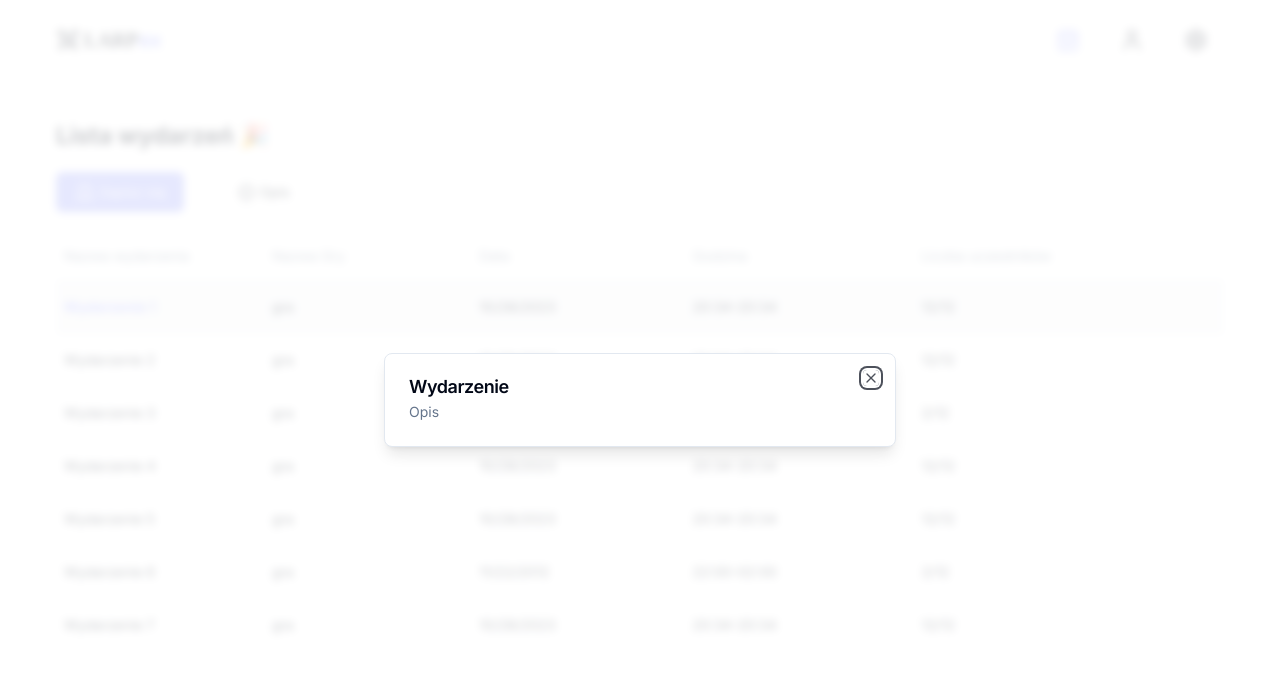
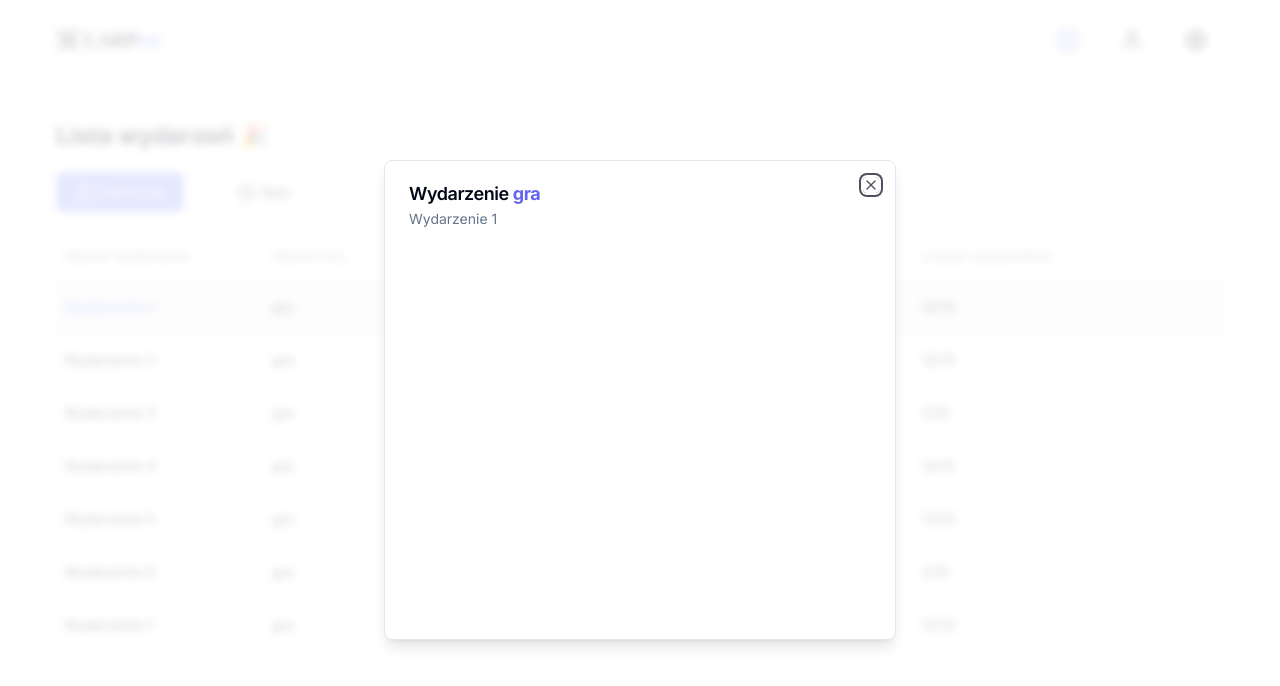
Before and after one commit to PO-2023/LARPex, a React (Vite) app in the folder frontend/: page /events in a window 1280 px wide. Both pictures are taken after a click on the button "Opis". Shown: the top 686 px of the page. Built offline with nearby package versions, Linux system fonts and the light colour scheme; a web font is replaced by a local one.

Commit message:
dialog mechanizm fix

```diff
--- a/frontend/src/components/Header.tsx
+++ b/frontend/src/components/Header.tsx
@@ -1,11 +1,11 @@
 import { Outlet, Link } from "react-router-dom";
-import { CalendarRange, User, Settings, Menu } from "lucide-react";
+import { CalendarRange, User, Settings } from "lucide-react";
 import { Button } from "./ui/button";
 import { useLocation } from "react-router-dom";
 import Logo from "./Logo";
 import { cn } from "@/lib/utils";
 const Header = () => {
-  let location = useLocation();
+  const location = useLocation();
 
   return (
     <>
--- a/frontend/src/components/dialogs/EventDescriptionDialog.tsx
+++ b/frontend/src/components/dialogs/EventDescriptionDialog.tsx
@@ -6,16 +6,25 @@ import {
   DialogTitle,
 } from "@/components/ui/dialog";
 import { useDialog } from "@/stores/dialogStore/dialogStore";
+import { useSelectedEvent } from "@/stores/selectedItemStore/selectedItemStore";
 
 const EventDescriptionDialog = () => {
   const { type, closeDialog } = useDialog();
+  const { selectedEvent } = useSelectedEvent();
 
   return (
     <Dialog open={type === "DescriptionDialog"} onOpenChange={closeDialog}>
-      <DialogContent>
+      <DialogContent className="min-h-[30rem]">
         <DialogHeader>
-          <DialogTitle>Wydarzenie</DialogTitle>
-          <DialogDescription>Opis</DialogDescription>
+          <DialogTitle>
+            Wydarzenie{" "}
+            <span className="font-bold text-indigo-500">
+              {selectedEvent?.gameName}
+            </span>
+          </DialogTitle>
+          <DialogDescription className="mt-4">
+            {selectedEvent?.eventName}
+          </DialogDescription>
         </DialogHeader>
       </DialogContent>
     </Dialog>
--- a/frontend/src/components/events/Event.tsx
+++ b/frontend/src/components/events/Event.tsx
@@ -10,7 +10,7 @@ interface EventProps {
 }
 
 const Event: FC<EventProps> = ({ event }) => {
-  const { selectedEventId, setSelectedEventId } = useSelectedEvent();
+  const { selectedEvent, setSelectedEvent } = useSelectedEvent();
   const formattedDateTime = event.dateTime.toLocaleDateString();
 
   const startTime =
@@ -24,17 +24,17 @@ const Event: FC<EventProps> = ({ event }) => {
 
   return (
     <TableRow
-      onClick={() => setSelectedEventId(event.id)}
+      onClick={() => setSelectedEvent(event)}
       key={event.id}
       className={cn(
         "cursor-pointer",
-        selectedEventId === event.id && "bg-gray-100 hover:bg-gray-100"
+        selectedEvent?.id === event.id && "bg-gray-100 hover:bg-gray-100"
       )}
     >
       <TableCell
         className={cn(
           "pl-2",
-          selectedEventId === event.id && "font-bold text-indigo-400"
+          selectedEvent?.id === event.id && "font-bold text-indigo-400"
         )}
       >
         {event.eventName}
--- a/frontend/src/stores/dialogStore/dialogStore.ts
+++ b/frontend/src/stores/dialogStore/dialogStore.ts
@@ -1,15 +1,19 @@
+import { EventData } from "@/class/EventData";
 import { create } from "zustand";
 
 type DialogType = "DescriptionDialog" | undefined;
+type DialogData = { event: EventData } | undefined;
 
 type Store = {
   type: DialogType;
-  dialogDispatcher: (type: DialogType) => void;
+  data?: DialogData;
+  dialogDispatcher: (type: DialogType, data?: DialogData) => void;
   closeDialog: () => void;
 };
 
 export const useDialog = create<Store>()((set) => ({
   type: undefined,
-  dialogDispatcher: (type) => set(() => ({ type: type })),
+  data: undefined,
+  dialogDispatcher: (type, data) => set(() => ({ type, data })),
   closeDialog: () => set(() => ({ type: undefined })),
 }));
--- a/frontend/src/stores/selectedItemStore/selectedItemStore.ts
+++ b/frontend/src/stores/selectedItemStore/selectedItemStore.ts
@@ -1,11 +1,12 @@
+import { EventData } from "@/class/EventData";
 import { create } from "zustand";
 
 type Store = {
-  selectedEventId: number | null;
-  setSelectedEventId: (eventId: number) => void;
+  selectedEvent: EventData | null;
+  setSelectedEvent: (event: EventData) => void;
 };
 
 export const useSelectedEvent = create<Store>()((set) => ({
-  selectedEventId: 12,
-  setSelectedEventId: (eventId) => set(() => ({ selectedEventId: eventId })),
+  selectedEvent: null,
+  setSelectedEvent: (event) => set(() => ({ selectedEvent: event })),
 }));
--- a/frontend/src/views/Events.tsx
+++ b/frontend/src/views/Events.tsx
@@ -1,8 +1,15 @@
+import { useEffect } from "react";
 import EnrollToEventButton from "../components/events/EnrollToEventButton";
 import EventDescriptionButton from "../components/events/EventDescriptionButton";
 import EventList from "../components/events/EventList";
 import { events } from "@/mock/eventList";
+import { useSelectedEvent } from "@/stores/selectedItemStore/selectedItemStore";
 const Events = () => {
+  const { setSelectedEvent } = useSelectedEvent();
+  useEffect(() => {
+    setSelectedEvent(events[0]);
+  }, [setSelectedEvent]);
+
   return (
     <div className="sm:px-14 px-3 mt-10">
       <h1 className="font-bold text-2xl">Lista wydarzeń 🎉</h1>
```
